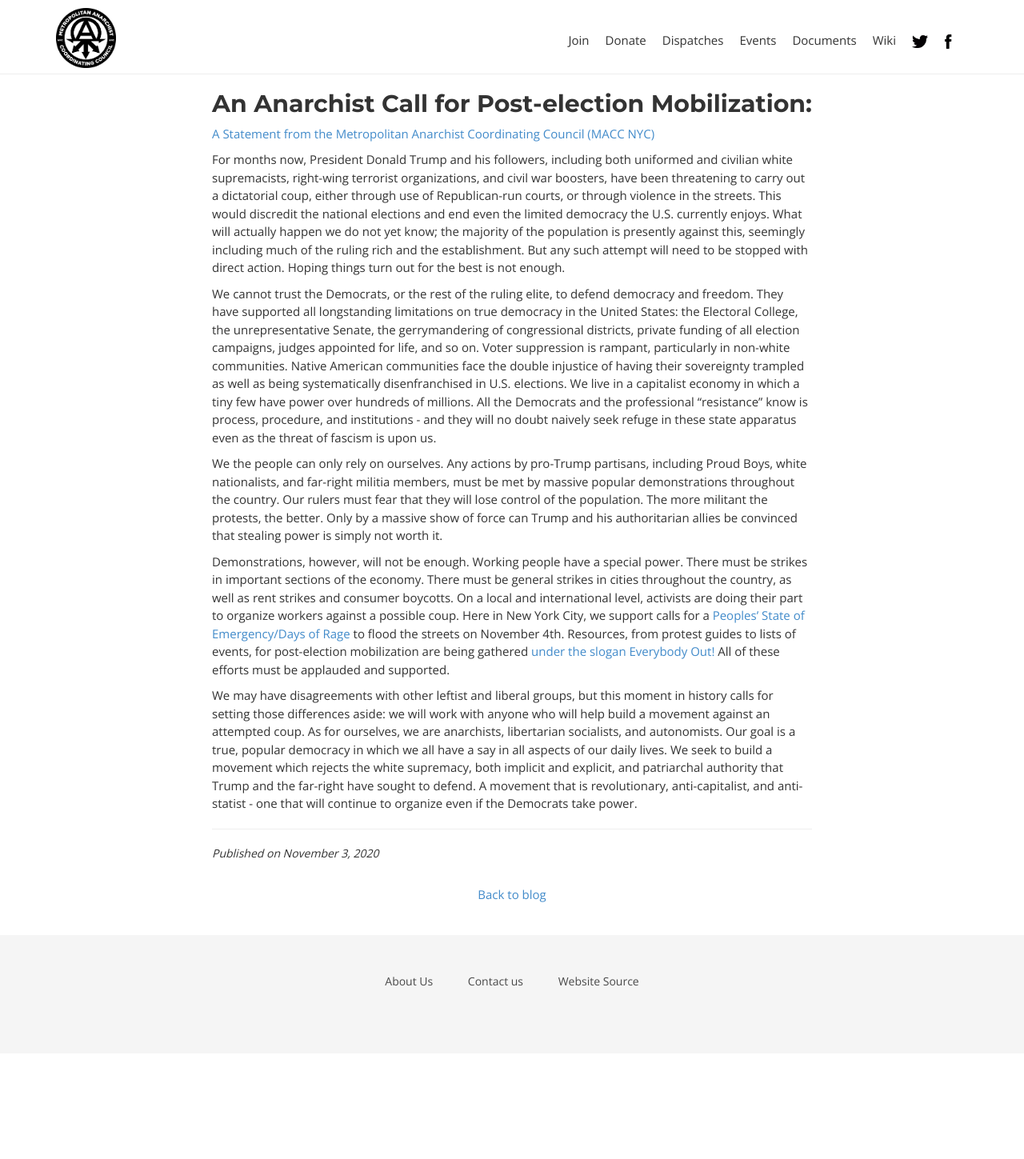
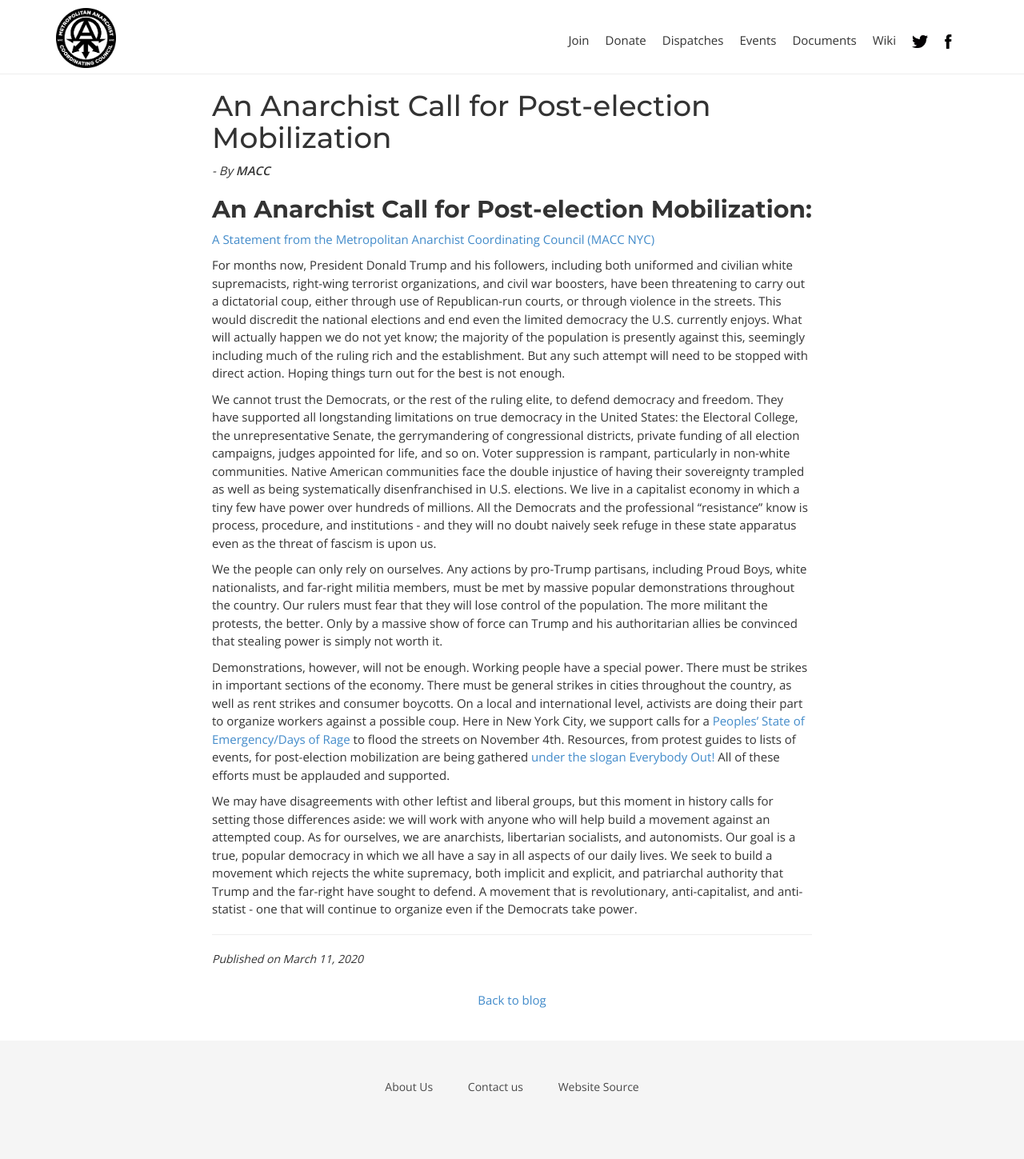
Before and after one commit to MACCNYC/maccnyc.github.io, a Jekyll site: the page built from _posts/2020-11-03-Anarchist-Call-for-Post-Election-Mobilization.md.md, in a window 1280 px wide. Shown: the whole page at 80% size. Built offline with Jekyll 4.4.1, drawn with Linux system fonts in a browser that asks for light colours; some web fonts are replaced; our own code applies the rules of GitHub Pages for plain Markdown files; before the commit the page ends 1317 px from its top, so only the background shows below that; some of the changed lines change nothing that is shown.

Commit message:
Update 2020-11-03-Anarchist-Call-for-Post-Election-Mobilization.md.md

```diff
--- a/_posts/2020-11-03-Anarchist-Call-for-Post-Election-Mobilization.md.md
+++ b/_posts/2020-11-03-Anarchist-Call-for-Post-Election-Mobilization.md.md
@@ -1,5 +1,5 @@
 ---
-title: An Anarchist Call for Post-election Mobilization: Statement from MACC NYC
+title: An Anarchist Call for Post-election Mobilization
 date: 2020-03-11
 layout: post
 author: MACC
```
